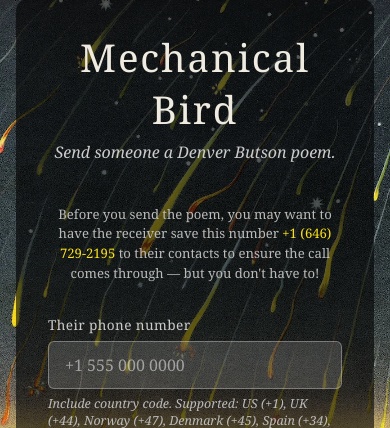
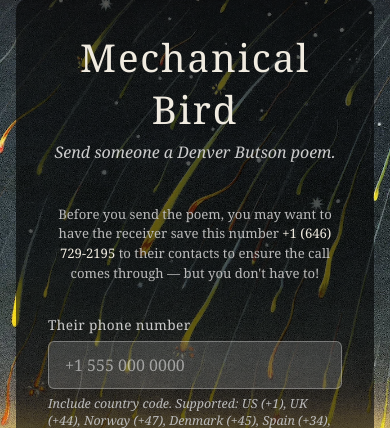
Before and after one commit to PistachioPony/Mechanical-Bird-App, a Flask app: page / in a window 390 px wide. Shown: the part 33-461 px from the top of the page. Run offline with Flask 3, Linux system fonts and the light colour scheme.

Commit message:
Revert phone number to white, highlight only the counter number in yellow
Co-Authored-By: Claude Sonnet 4.6 <noreply@anthropic.com>

```diff
--- a/static/css/style.css
+++ b/static/css/style.css
@@ -53,7 +53,7 @@ h1 {
 }
 
 .highlight-number {
-  color: #FBE11B;
+  color: #f0ebe0;
 }
 
 .form {
--- a/static/js/main.js
+++ b/static/js/main.js
@@ -3,7 +3,7 @@ fetch('/count')
   .then(data => {
     const el = document.getElementById('poem-counter');
     if (el && data.count > 0) {
-      el.textContent = `${data.count} poem${data.count === 1 ? '' : 's'} have taken flight`;
+      el.innerHTML = `<span style="color:#FBE11B">${data.count}</span> poem${data.count === 1 ? '' : 's'} have taken flight`;
     }
   })
   .catch(() => {});
```
